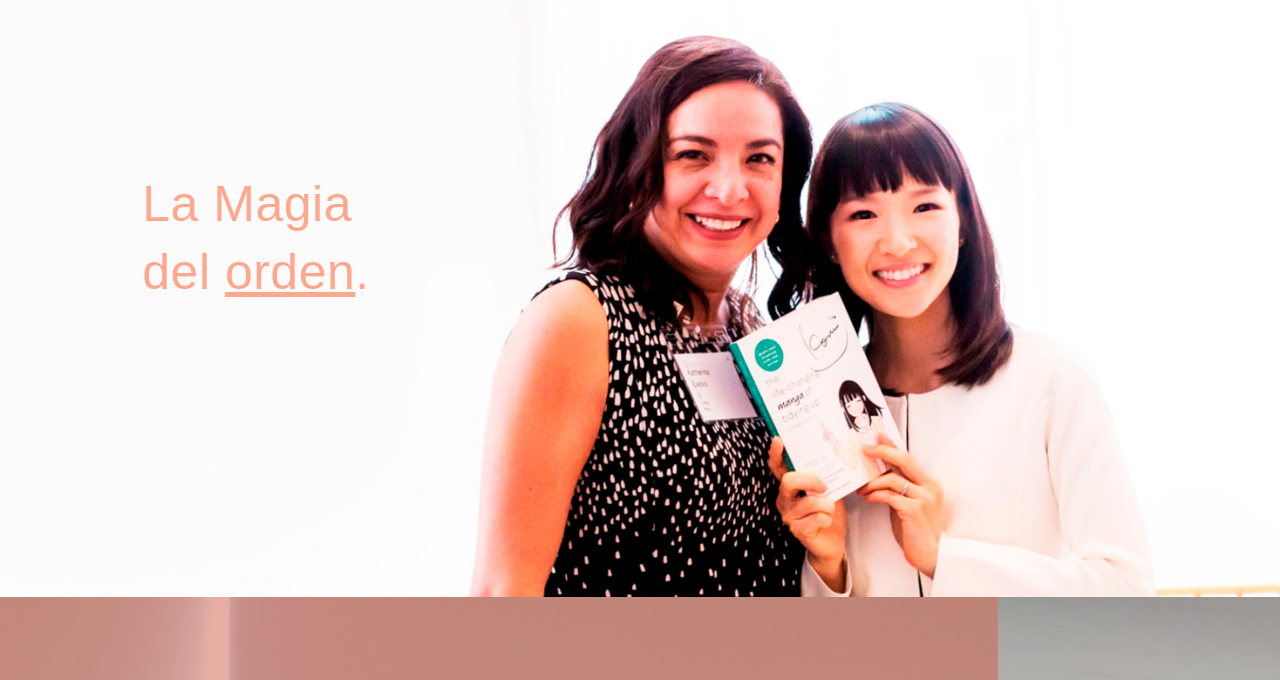
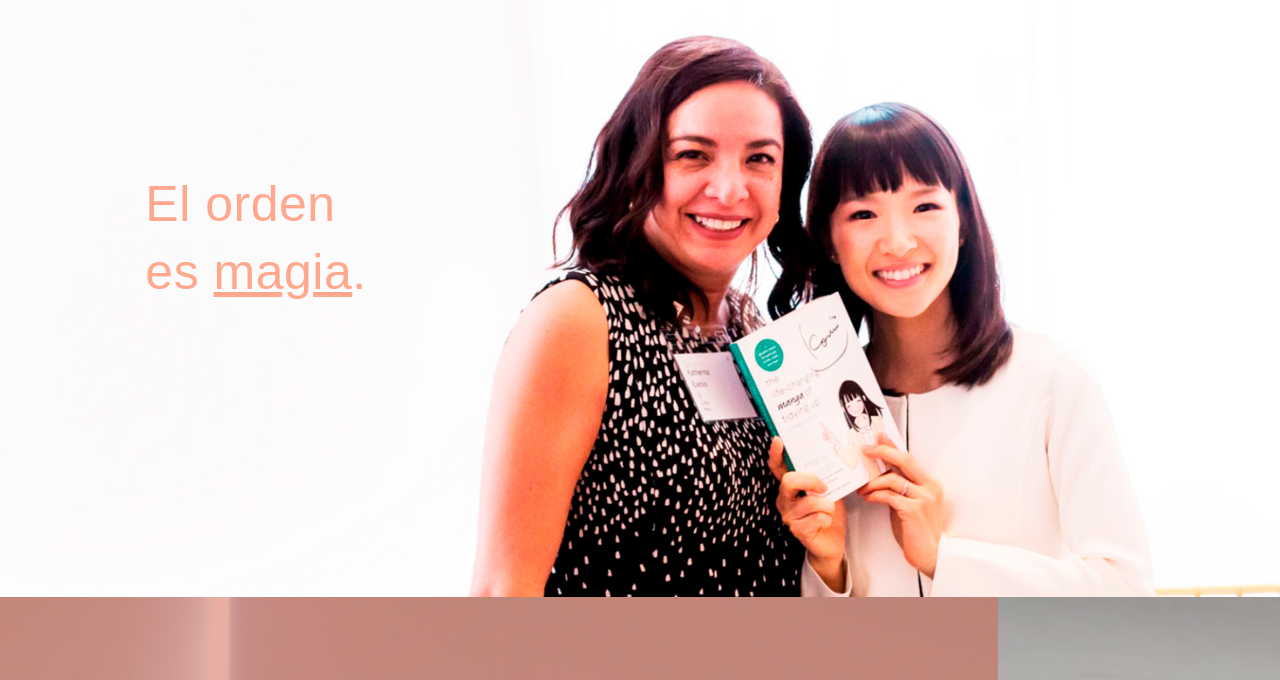
Before and after one commit to chirigotes/repositorio, a plain HTML site: page home_magia.html in a window 1280 px wide. Shown: the part 78-758 px from the top of the page. Drawn offline with nearby package versions, Linux system fonts and the light colour scheme; files whose address does not match are found by name.

Commit message:
cambie el titulo por SEO

```diff
--- a/home_magia.html
+++ b/home_magia.html
@@ -35,8 +35,8 @@
 
 		<header class="hero-image">
 				<div class="hero-text">
-    			<h2> La Magia </h2>
-    			<h2> del <u>orden</u>.</h2>
+    			<h2> El orden </h2>
+    			<h2> es <u>magia</u>.</h2>
   				</div>
 	     	 </div>
 		</header>
```
